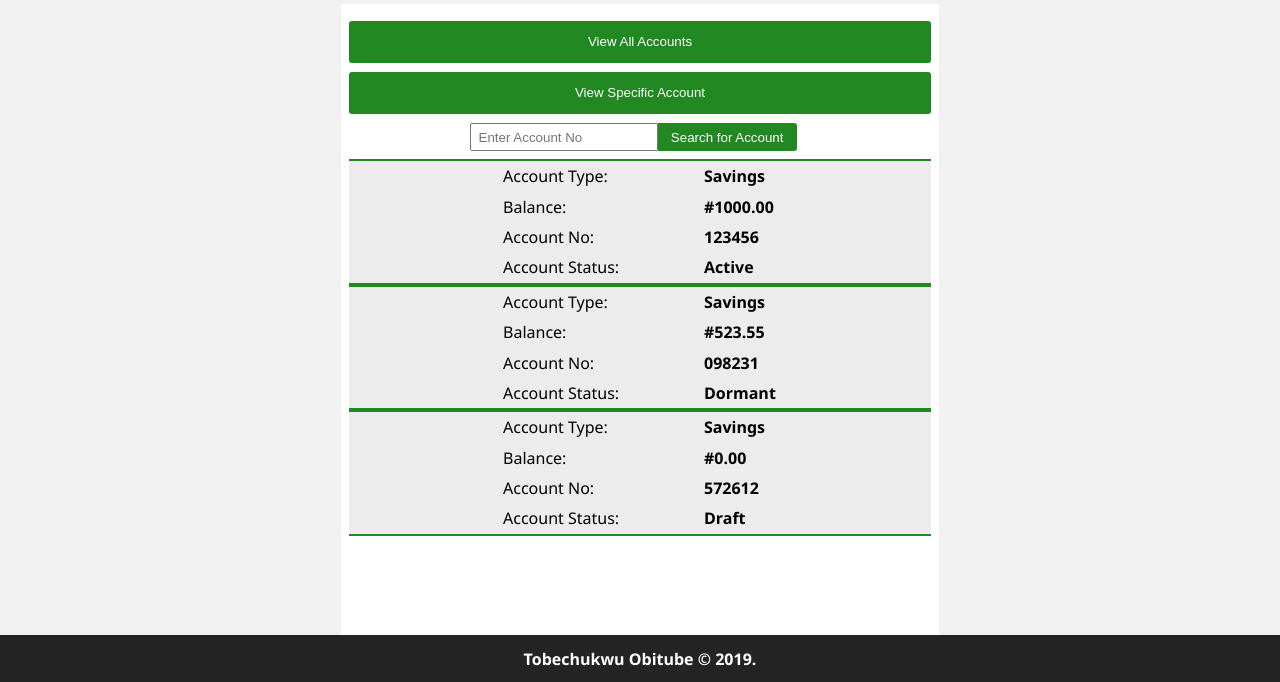
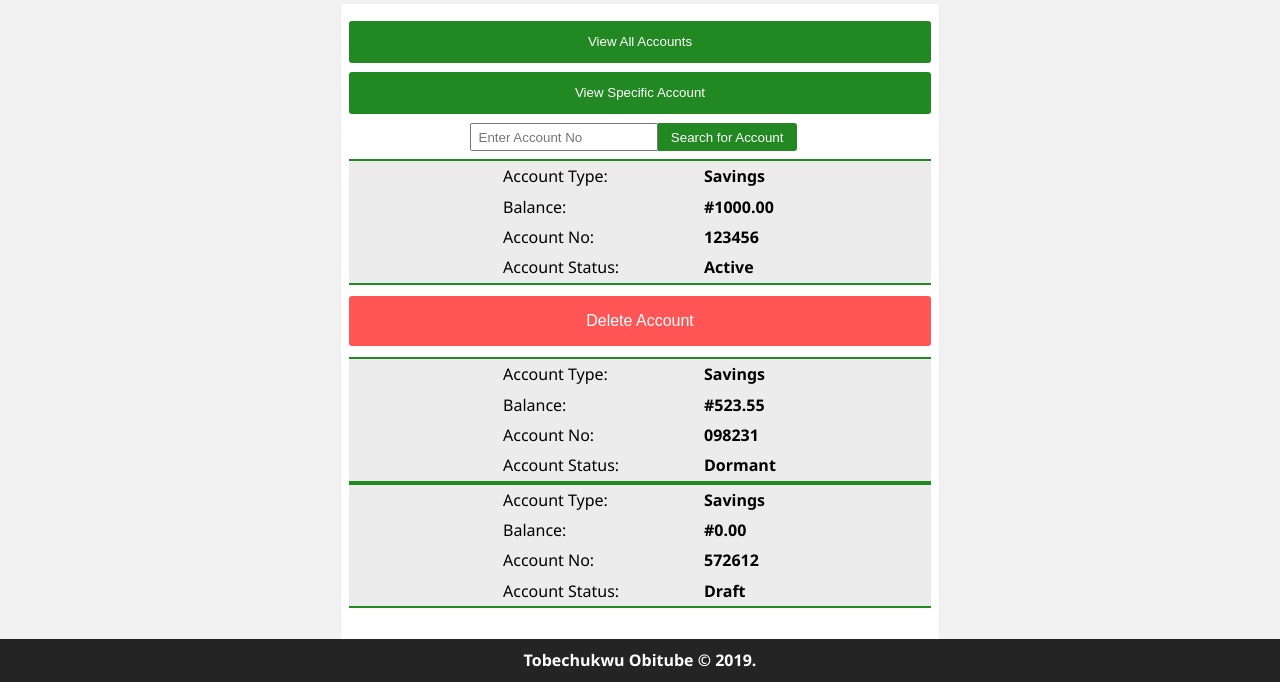
Before and after one commit to tohbay/Banka, a plain HTML site: page UI/assets/pages/accounts.html in a window 1280 px wide. Shown: the part 118-800 px from the top of the page. Drawn offline with Linux system fonts and the light colour scheme; files whose address does not match are found by name.

Commit message:
[Feature #164983567]: add delete account button

```diff
--- a/UI/assets/css/transaction.css
+++ b/UI/assets/css/transaction.css
@@ -14,6 +14,7 @@ body {
 
 #client {
   min-height: 85vh;
+  overflow-y: scroll;
 }
 
 .card .card-container {
@@ -102,6 +103,11 @@ align-items: center;
   padding-left: 0.5em;
 }
 
+.delete-account {
+  background: #f55;
+  font-size: 1em;
+}
+
 /* Footer */
 #footer {
   text-align: center;
@@ -109,9 +115,9 @@ align-items: center;
 
 @media screen and (min-width: 768px) {
 
-  #account-transactions {
-    /* margin: 0 30%; */
-  }
+  /* #account-transactions {
+    margin: 0 30%;
+  } */
 
   .card {
     display: flex;
--- a/UI/assets/pages/accounts.html
+++ b/UI/assets/pages/accounts.html
@@ -56,6 +56,7 @@
                 <p>Active</p>
               </div>
             </div>
+            <button class="client-btn view-account-transactions delete-account">Delete Account</button>
             <div class="account-profile-details">
               <div class="account-info">
                   <p>Account Type:</p>
```
